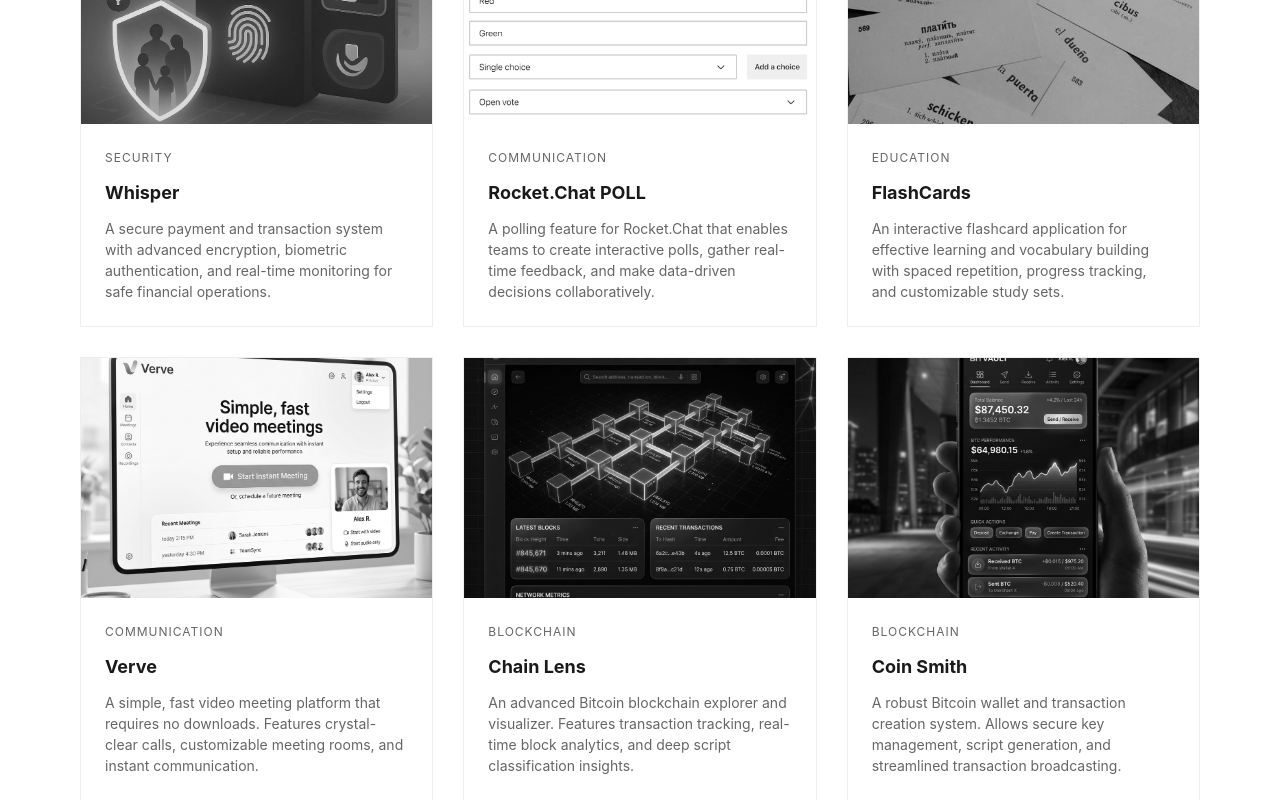
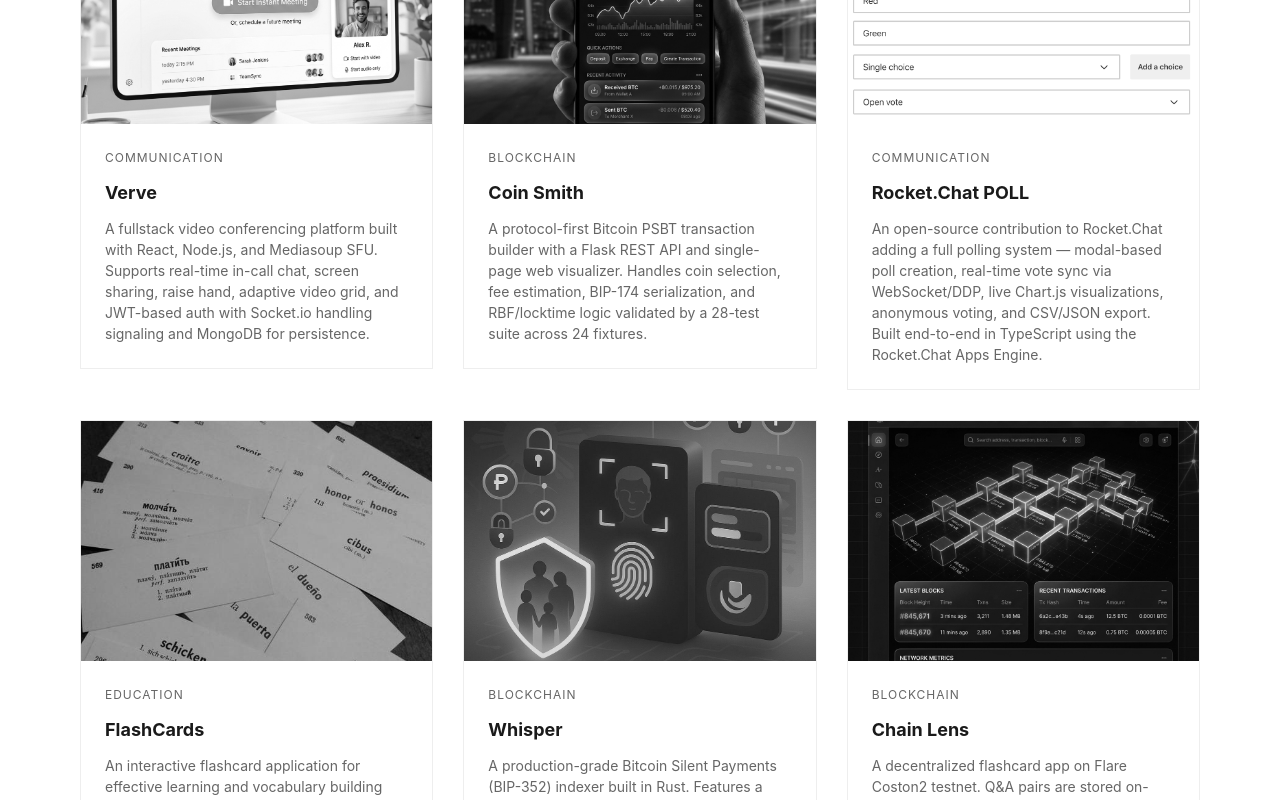
Before and after one commit to SakshamSinghal20/Portfolio, a Next.js app: page / in a window 1280 px wide. Shown: the part 1400-2200 px from the top of the page. Built offline with nearby package versions, Linux system fonts and the light colour scheme.

Commit message:
update: revised project descriptions and reordered project grid

```diff
--- a/app/page.tsx
+++ b/app/page.tsx
@@ -253,14 +253,27 @@ export default function Portfolio() {
               </a>
             </div>
             <div className="grid">
-              <a href="https://github.com/SakshamSinghal20/Whisper" target="_blank" rel="noopener noreferrer" className="card-link">
+              <a href="https://github.com/SakshamSinghal20/Verve" target="_blank" rel="noopener noreferrer" className="card-link">
                 <article className="card animate-on-scroll">
-                  <img src="/images/payment.jpg" alt="Whisper - Secure Payment System" className="card-image" />
+                  <img src="/images/verve.png" alt="Verve - Video Meetings" className="card-image" />
                   <div className="card-content">
-                    <span className="card-tag">Security</span>
-                    <h3 className="card-title">Whisper</h3>
+                    <span className="card-tag">Communication</span>
+                    <h3 className="card-title">Verve</h3>
                     <p className="card-desc">
-                      A secure payment and transaction system with advanced encryption, biometric authentication, and real-time monitoring for safe financial operations.
+                      A fullstack video conferencing platform built with React, Node.js, and Mediasoup SFU. Supports real-time in-call chat, screen sharing, raise hand, adaptive video grid, and JWT-based auth with Socket.io handling signaling and MongoDB for persistence.
+                    </p>
+                  </div>
+                </article>
+              </a>
+
+              <a href="https://github.com/SakshamSinghal20/Coin-Smith-Bitcoin" target="_blank" rel="noopener noreferrer" className="card-link">
+                <article className="card animate-on-scroll">
+                  <img src="/images/coin_smith.png" alt="Coin-Smith-Bitcoin - Transaction Builder" className="card-image" />
+                  <div className="card-content">
+                    <span className="card-tag">Blockchain</span>
+                    <h3 className="card-title">Coin Smith</h3>
+                    <p className="card-desc">
+                      A protocol-first Bitcoin PSBT transaction builder with a Flask REST API and single-page web visualizer. Handles coin selection, fee estimation, BIP-174 serialization, and RBF/locktime logic validated by a 28-test suite across 24 fixtures.
                     </p>
                   </div>
                 </article>
@@ -273,7 +286,7 @@ export default function Portfolio() {
                     <span className="card-tag">Communication</span>
                     <h3 className="card-title">Rocket.Chat POLL</h3>
                     <p className="card-desc">
-                      A polling feature for Rocket.Chat that enables teams to create interactive polls, gather real-time feedback, and make data-driven decisions collaboratively.
+                      An open-source contribution to Rocket.Chat adding a full polling system — modal-based poll creation, real-time vote sync via WebSocket/DDP, live Chart.js visualizations, anonymous voting, and CSV/JSON export. Built end-to-end in TypeScript using the Rocket.Chat Apps Engine.
                     </p>
                   </div>
                 </article>
@@ -292,14 +305,14 @@ export default function Portfolio() {
                 </article>
               </a>
 
-              <a href="https://github.com/SakshamSinghal20/Verve" target="_blank" rel="noopener noreferrer" className="card-link">
+              <a href="https://github.com/SakshamSinghal20/Whisper" target="_blank" rel="noopener noreferrer" className="card-link">
                 <article className="card animate-on-scroll">
-                  <img src="/images/verve.png" alt="Verve - Video Meetings" className="card-image" />
+                  <img src="/images/payment.jpg" alt="Whisper - Bitcoin Silent Payments Indexer" className="card-image" />
                   <div className="card-content">
-                    <span className="card-tag">Communication</span>
-                    <h3 className="card-title">Verve</h3>
+                    <span className="card-tag">Blockchain</span>
+                    <h3 className="card-title">Whisper</h3>
                     <p className="card-desc">
-                      A simple, fast video meeting platform that requires no downloads. Features crystal-clear calls, customizable meeting rooms, and instant communication.
+                      A production-grade Bitcoin Silent Payments (BIP-352) indexer built in Rust. Features a real-time block ingestion pipeline via ZMQ, an Axum REST API, PostgreSQL backend, and full Docker Compose deployment.
                     </p>
                   </div>
                 </article>
@@ -307,25 +320,12 @@ export default function Portfolio() {
 
               <a href="https://github.com/SakshamSinghal20/Chain-Lens-Bitcoin" target="_blank" rel="noopener noreferrer" className="card-link">
                 <article className="card animate-on-scroll">
-                  <img src="/images/chain_lens.png" alt="Chain-Lens-Bitcoin - Explorer" className="card-image" />
+                  <img src="/images/chain_lens.png" alt="Chain Lens - Decentralized Flashcards" className="card-image" />
                   <div className="card-content">
                     <span className="card-tag">Blockchain</span>
                     <h3 className="card-title">Chain Lens</h3>
                     <p className="card-desc">
-                      An advanced Bitcoin blockchain explorer and visualizer. Features transaction tracking, real-time block analytics, and deep script classification insights.
-                    </p>
-                  </div>
-                </article>
-              </a>
-
-              <a href="https://github.com/SakshamSinghal20/Coin-Smith-Bitcoin" target="_blank" rel="noopener noreferrer" className="card-link">
-                <article className="card animate-on-scroll">
-                  <img src="/images/coin_smith.png" alt="Coin-Smith-Bitcoin - Wallet" className="card-image" />
-                  <div className="card-content">
-                    <span className="card-tag">Blockchain</span>
-                    <h3 className="card-title">Coin Smith</h3>
-                    <p className="card-desc">
-                      A robust Bitcoin wallet and transaction creation system. Allows secure key management, script generation, and streamlined transaction broadcasting.
+                      A decentralized flashcard app on Flare Coston2 testnet. Q&A pairs are stored on-chain via Solidity smart contracts with spaced repetition logic and on-chain progress tracking.
                     </p>
                   </div>
                 </article>
```
